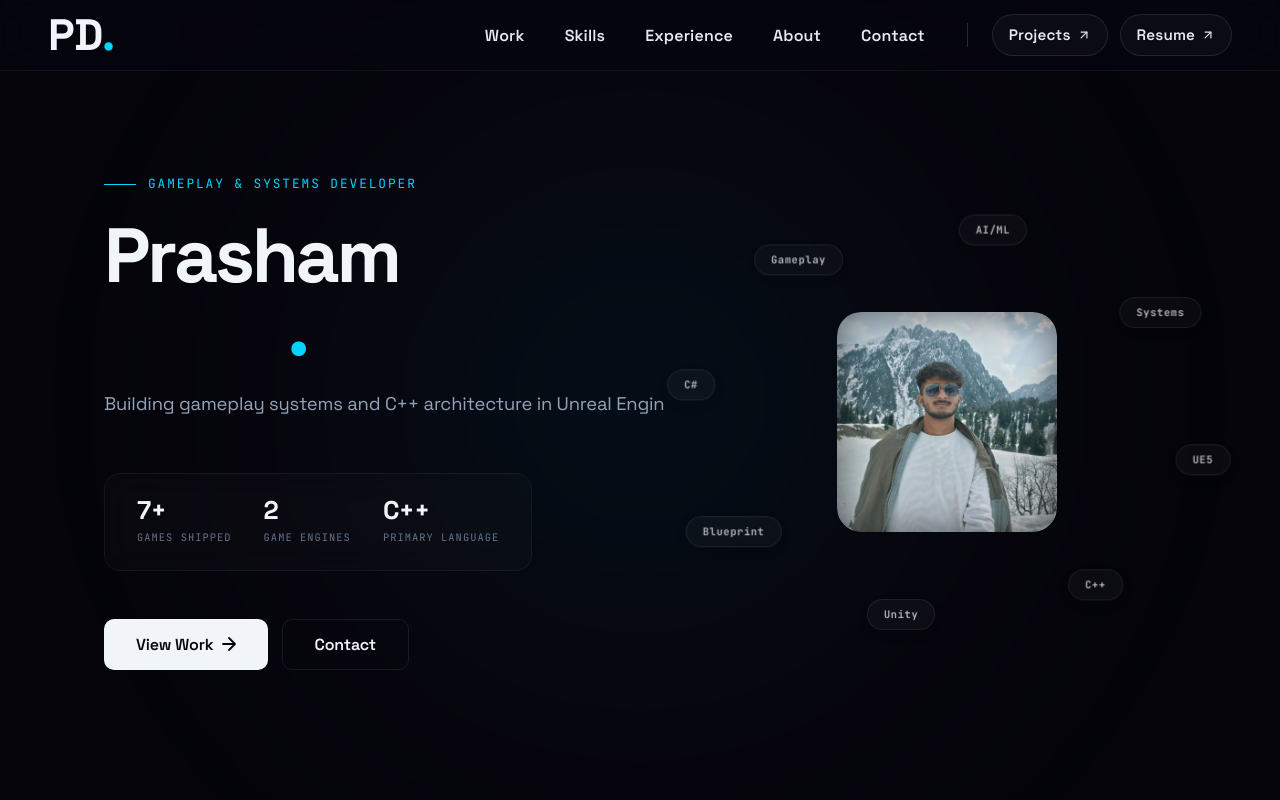
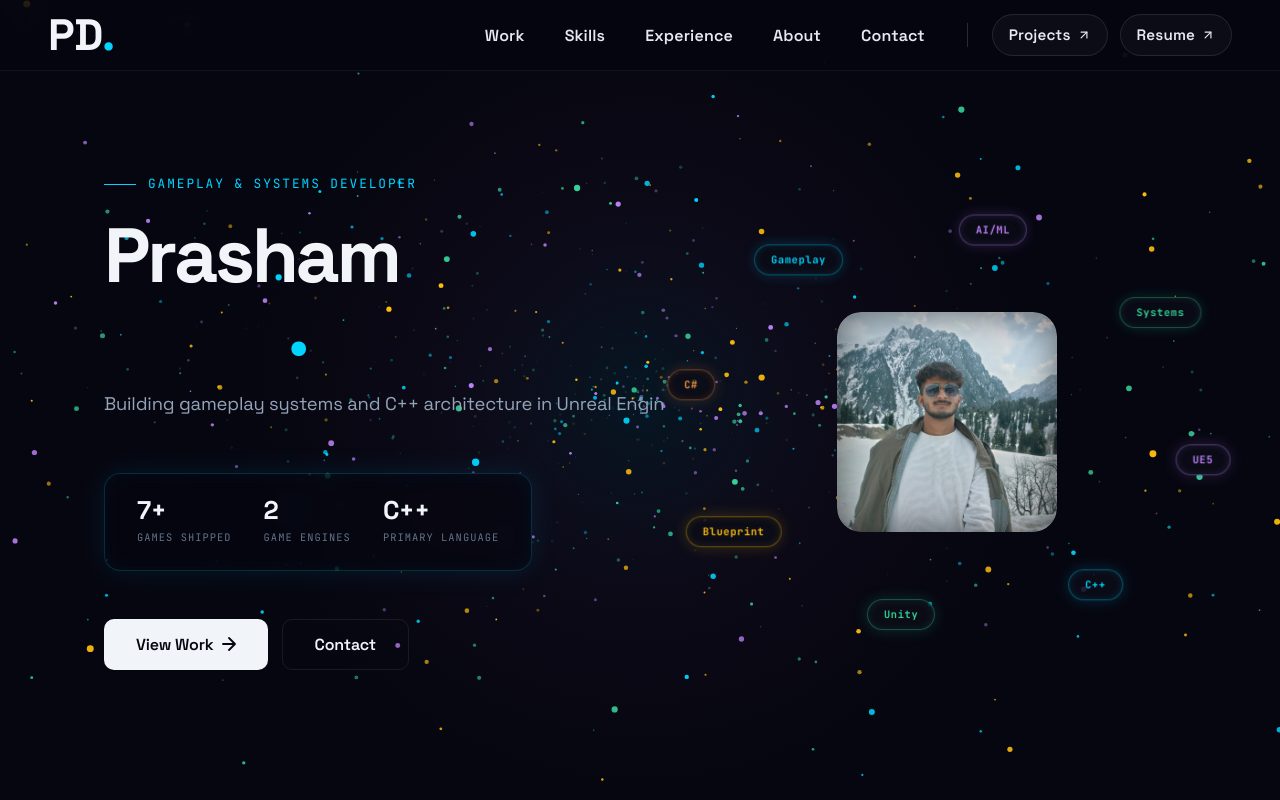
Before and after one commit to Prasham-Desai/Portfolio, a React (Create React App) app: page / in a window 1280 px wide. Shown: the top 800 px of the page. Built offline with nearby package versions, Linux system fonts and the light colour scheme.

Commit message:
Hero and Contact Update

```diff
--- a/src/components/Contact.jsx
+++ b/src/components/Contact.jsx
@@ -298,7 +298,7 @@ const Contact = () => {
     }
     setErrors({});
 
-    if (cooldown) return;
+    if (cooldown || status === 'sending') return;
 
     setStatus('sending');
 
@@ -510,6 +510,10 @@ const Contact = () => {
               boxShadow: 'inset 2px 0 0 rgba(0,212,255,0.35)',
               position: 'relative',
               overflow: 'hidden',
+              minHeight: 480,
+              display: 'flex',
+              flexDirection: 'column',
+              justifyContent: 'center',
             }}>
               <AnimatePresence mode="wait">
                 {/* ── Success state ── */}
@@ -524,7 +528,6 @@ const Contact = () => {
                       flexDirection: 'column',
                       alignItems: 'center',
                       justifyContent: 'center',
-                      minHeight: 340,
                       textAlign: 'center',
                       gap: 16,
                       position: 'relative',
@@ -607,9 +610,8 @@ const Contact = () => {
                       flexDirection: 'column',
                       alignItems: 'center',
                       justifyContent: 'center',
-                      minHeight: 340,
                       textAlign: 'center',
-                      gap: 16,
+                      gap: 12,
                     }}
                   >
                     <motion.div
--- a/src/components/Hero.jsx
+++ b/src/components/Hero.jsx
@@ -1,6 +1,7 @@
 import { useEffect, useRef, useState } from 'react';
 import { motion, useMotionValue, useTransform, useSpring, AnimatePresence } from 'framer-motion';
 import AvatarImg from '../assets/Avatar.jpeg';
+import ParticleGalaxy from './ParticleGalaxy';
 
 /* ──────────────────────────────────────────────
    HERO SECTION — IMMERSIVE FULL-VIEWPORT
@@ -152,11 +153,11 @@ const OrbitingBadges = ({ badges }) => {
             fontFamily: "'JetBrains Mono', monospace",
             fontSize: '0.65rem', fontWeight: 600, letterSpacing: '0.06em',
             padding: '6px 16px', borderRadius: 20,
-            background: 'rgba(255,255,255,0.03)',
-            border: '1px solid rgba(255,255,255,0.08)',
-            color: 'rgba(255,255,255,0.7)',
-            backdropFilter: 'blur(12px)', WebkitBackdropFilter: 'blur(12px)',
-            boxShadow: '0 4px 12px rgba(0,0,0,0.1)',
+            background: 'rgba(12,14,24,0.85)',
+            border: `1px solid ${badge.color}60`,
+            color: badge.color,
+            boxShadow: `0 0 16px ${badge.color}30, inset 0 0 8px ${badge.color}20`,
+            backdropFilter: 'blur(8px)', WebkitBackdropFilter: 'blur(8px)',
             whiteSpace: 'nowrap', userSelect: 'none',
           }}>
             {badge.label}
@@ -199,15 +200,8 @@ const Hero = () => {
   return (
     <section ref={containerRef} id="hero" className="home-hero" style={{ minHeight: '100svh', display: 'flex', alignItems: 'center', position: 'relative', overflow: 'hidden', background: '#04040a', perspective: 1400 }}>
 
-      {/* Ambient Spotlight */}
-      <motion.div style={{
-        position: 'absolute', top: 'calc(50% - 600px)', left: 'calc(50% - 600px)',
-        width: 1200, height: 1200, borderRadius: '50%',
-        background: 'radial-gradient(circle, rgba(0,212,255,0.06) 0%, rgba(192,132,252,0.02) 40%, transparent 70%)',
-        filter: 'blur(60px)',
-        x: spotX, y: spotY,
-        pointerEvents: 'none', zIndex: 0
-      }} />
+      {/* Dynamic Galaxy Background */}
+      <ParticleGalaxy />
 
       {/* Main content wrapper */}
       <div style={{ position: 'relative', zIndex: 2, width: '100%', maxWidth: 1200, margin: '0 auto', padding: 'clamp(100px, 10vw, 128px) clamp(20px, 5vw, 64px) clamp(64px, 8vw, 84px)', boxSizing: 'border-box' }}>
@@ -245,12 +239,13 @@ const Hero = () => {
             </FadeUp>
 
             <FadeUp>
-              {/* Glassmorphic Stat Bar */}
+              {/* Vibrant Stat Bar */}
               <div style={{
                 display: 'flex', gap: '32px', marginBottom: 48,
-                background: 'rgba(255,255,255,0.02)',
-                border: '1px solid rgba(255,255,255,0.05)',
-                backdropFilter: 'blur(16px)', WebkitBackdropFilter: 'blur(16px)',
+                background: 'rgba(6,6,16,0.6)',
+                border: '1px solid rgba(0,212,255,0.2)',
+                boxShadow: 'inset 0 0 20px rgba(0,212,255,0.05), 0 0 30px rgba(0,212,255,0.1)',
+                backdropFilter: 'blur(12px)', WebkitBackdropFilter: 'blur(12px)',
                 borderRadius: 16, padding: '24px 32px',
                 width: 'fit-content',
                 flexWrap: 'wrap',
--- /dev/null
+++ b/src/components/ParticleGalaxy.jsx
@@ -0,0 +1,111 @@
+import { useEffect, useRef } from 'react';
+
+const COLORS = ['#00d4ff', '#c084fc', '#34d399', '#ffbe0b'];
+const PARTICLE_COUNT = 800;
+
+export default function ParticleGalaxy() {
+  const canvasRef = useRef(null);
+
+  useEffect(() => {
+    const canvas = canvasRef.current;
+    if (!canvas) return;
+    const ctx = canvas.getContext('2d');
+    let width = 0;
+    let height = 0;
+    let particles = [];
+    let animationId;
+
+    let mouseX = 0;
+    let mouseY = 0;
+    let targetX = 0;
+    let targetY = 0;
+
+    const resize = () => {
+      if (!canvas.parentElement) return;
+      width = canvas.parentElement.clientWidth;
+      height = canvas.parentElement.clientHeight;
+      canvas.width = width;
+      canvas.height = height;
+      targetX = width / 2;
+      targetY = height / 2;
+    };
+
+    window.addEventListener('resize', resize);
+    resize();
+
+    // Initialize particles
+    for (let i = 0; i < PARTICLE_COUNT; i++) {
+      const radius = Math.random() * Math.min(width, height) * 0.9;
+      const angle = Math.random() * Math.PI * 2;
+      const speed = (Math.random() * 0.003 + 0.0005) * (Math.random() > 0.5 ? 1 : -1);
+      const color = COLORS[Math.floor(Math.random() * COLORS.length)];
+      const size = Math.random() * 1.5 + 0.5;
+      const z = Math.random() * 100 - 50; // Z-depth for 3D
+
+      particles.push({ radius, angle, speed, color, size, z, initialRadius: radius });
+    }
+
+    const onMouseMove = (e) => {
+      const rect = canvas.getBoundingClientRect();
+      mouseX = e.clientX - rect.left;
+      mouseY = e.clientY - rect.top;
+    };
+
+    window.addEventListener('mousemove', onMouseMove);
+
+    const animate = () => {
+      // Smoothly track mouse with a heavy delay for elegance
+      if (mouseX !== 0) {
+        targetX += (mouseX - targetX) * 0.02;
+        targetY += (mouseY - targetY) * 0.02;
+      }
+
+      ctx.fillStyle = '#060610';
+      ctx.fillRect(0, 0, width, height);
+
+      // Draw galaxy center glow
+      const glow = ctx.createRadialGradient(targetX, targetY, 0, targetX, targetY, Math.min(width, height) * 0.6);
+      glow.addColorStop(0, 'rgba(0, 212, 255, 0.08)');
+      glow.addColorStop(0.4, 'rgba(192, 132, 252, 0.03)');
+      glow.addColorStop(1, 'transparent');
+      ctx.fillStyle = glow;
+      ctx.fillRect(0, 0, width, height);
+
+      // Draw particles
+      particles.forEach(p => {
+        p.angle += p.speed;
+
+        // 3D projection
+        const scale = 100 / (100 + p.z);
+        const x = targetX + Math.cos(p.angle) * p.radius * scale;
+        const y = targetY + Math.sin(p.angle) * p.radius * scale * 0.4; // Squashed for 3D galaxy look
+
+        ctx.beginPath();
+        ctx.arc(x, y, p.size * scale, 0, Math.PI * 2);
+        ctx.fillStyle = p.color;
+
+        // Dynamic opacity based on Z depth
+        ctx.globalAlpha = Math.max(0.1, 1 - (p.z + 50) / 100);
+        ctx.fill();
+      });
+
+      ctx.globalAlpha = 1.0;
+      animationId = requestAnimationFrame(animate);
+    };
+
+    animate();
+
+    return () => {
+      window.removeEventListener('resize', resize);
+      window.removeEventListener('mousemove', onMouseMove);
+      cancelAnimationFrame(animationId);
+    };
+  }, []);
+
+  return (
+    <canvas
+      ref={canvasRef}
+      style={{ position: 'absolute', inset: 0, zIndex: 0, pointerEvents: 'none' }}
+    />
+  );
+}
```
